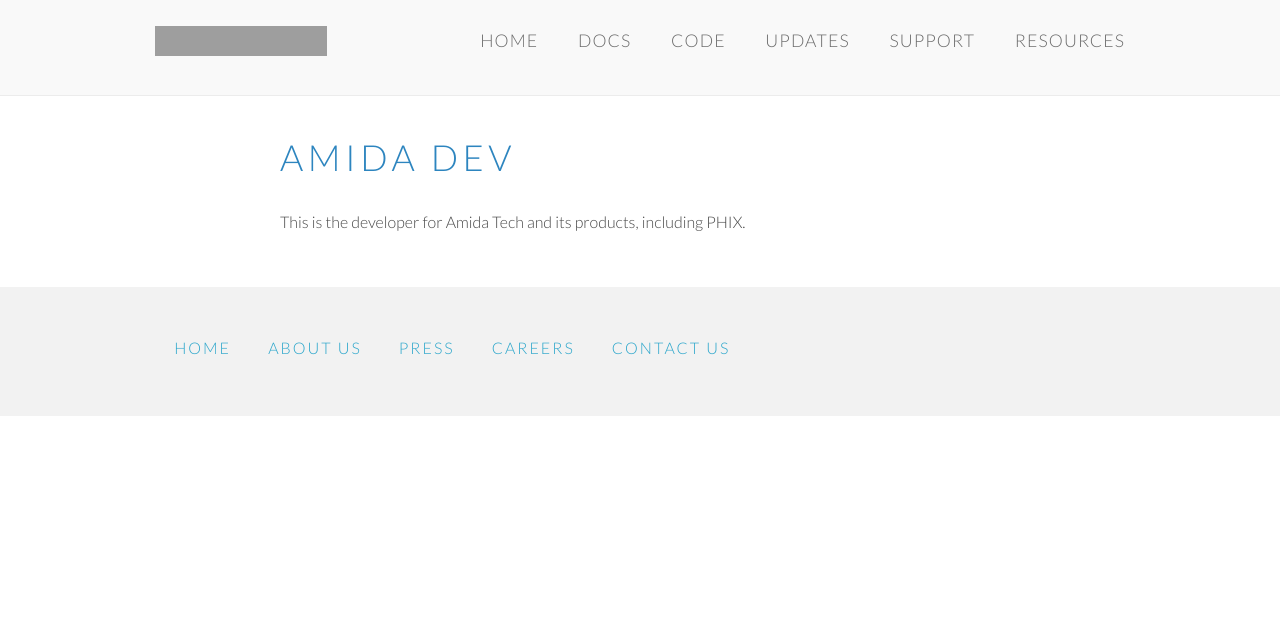
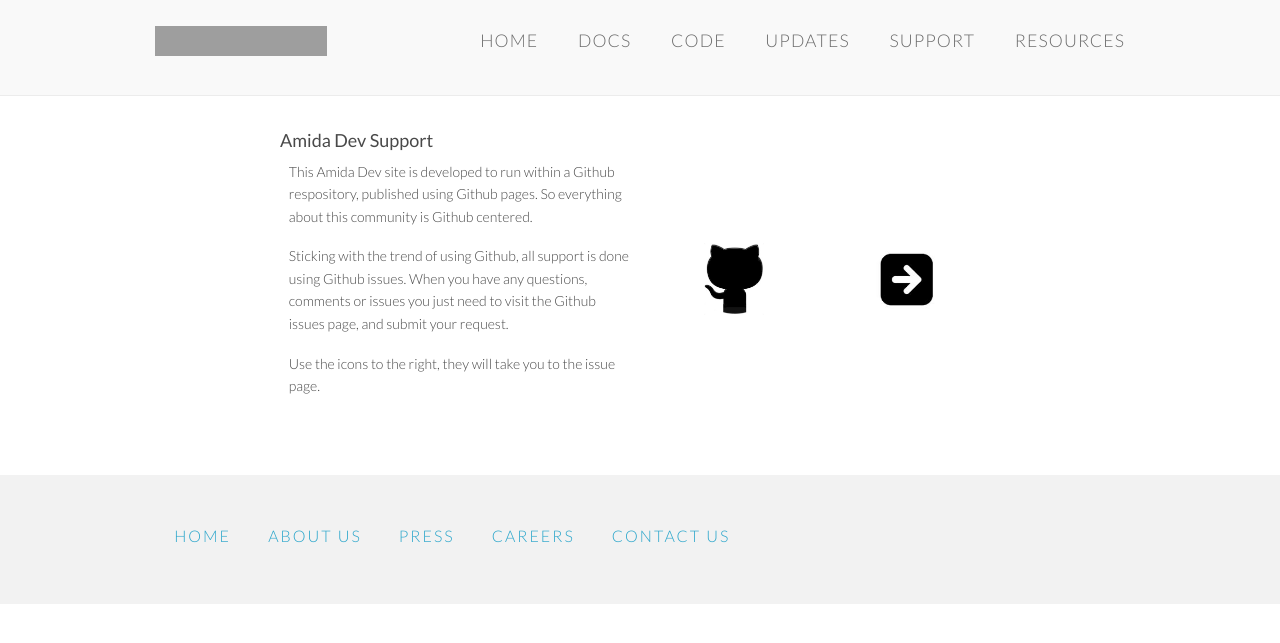
Before and after one commit to amida-tech/developers.amida.com, a Jekyll site: the page built from support.html, in a window 1280 px wide. Shown: the top 643 px of the page. Built offline with Jekyll 4.4.1, drawn with Linux system fonts in a browser that asks for light colours; nearby versions of some CDN libraries; grey boxes are pictures that could not be loaded.

Commit message:
adding support

```diff
--- a/blog/index.html
+++ b/blog/index.html
@@ -1,9 +1,9 @@
 ---
 layout: default
-title: Tech Gypsies Blog< Blog
+title: Amida Dev Updates
 ---
 
-<h1 class="title">Tech Gypsies Blog</h1>
+<h3>Amida Dev Updates</h3>
 
 <!-- This loops through the paginated posts -->
 {% for post in paginator.posts %}
--- a/support.html
+++ b/support.html
@@ -1,9 +1,30 @@
 ---
 layout: default
-title: Amida Dev
+title: Amida Dev Support
 overview: true
 ---
 
-<h2>Amida Dev</h2>
+<br /><br />
+<h3>Amida Dev Support</h3>
 
-<p>This is the developer for Amida Tech and its products, including PHIX.</p>
+<table cellpadding="2" width="100%" style="border: 0px;">
+    <tr>
+        <td width="50%" valign="top">
+            <p>This Amida Dev site is developed to run within a Github respository, published using Github pages.  So everything about this community is Github centered.</p>
+            <p>Sticking with the trend of using Github, all support is done using Github issues. When you have any questions, comments or issues you just need to visit the Github issues page, and submit your request.</p>
+            <p>Use the icons to the right, they will take you to the issue page.</p>
+        </td>
+        <td align="center">
+            <table cellpadding="1" width="100%" style="border: 0px;">
+                <tr>
+                    <td align="center">
+                        <a href="https://github.com/kinlane/amida-dev/issues/new"><img src="img/bw-github.jpg" width="70" style="padding: 5px;" /></a><br />
+                    </td>
+                    <td align="center">
+                        <a href="https://github.com/kinlane/amida-dev/issues/new"><img src="img/right-arrow.png" width="70" style="padding: 5px;" /></a><br />
+                    </td>
+                </tr>
+            </table>
+        </td>
+    </tr>
+</table>
```
Also changed, not shown: img/bw-github.jpg (added), img/right-arrow.png (added).
